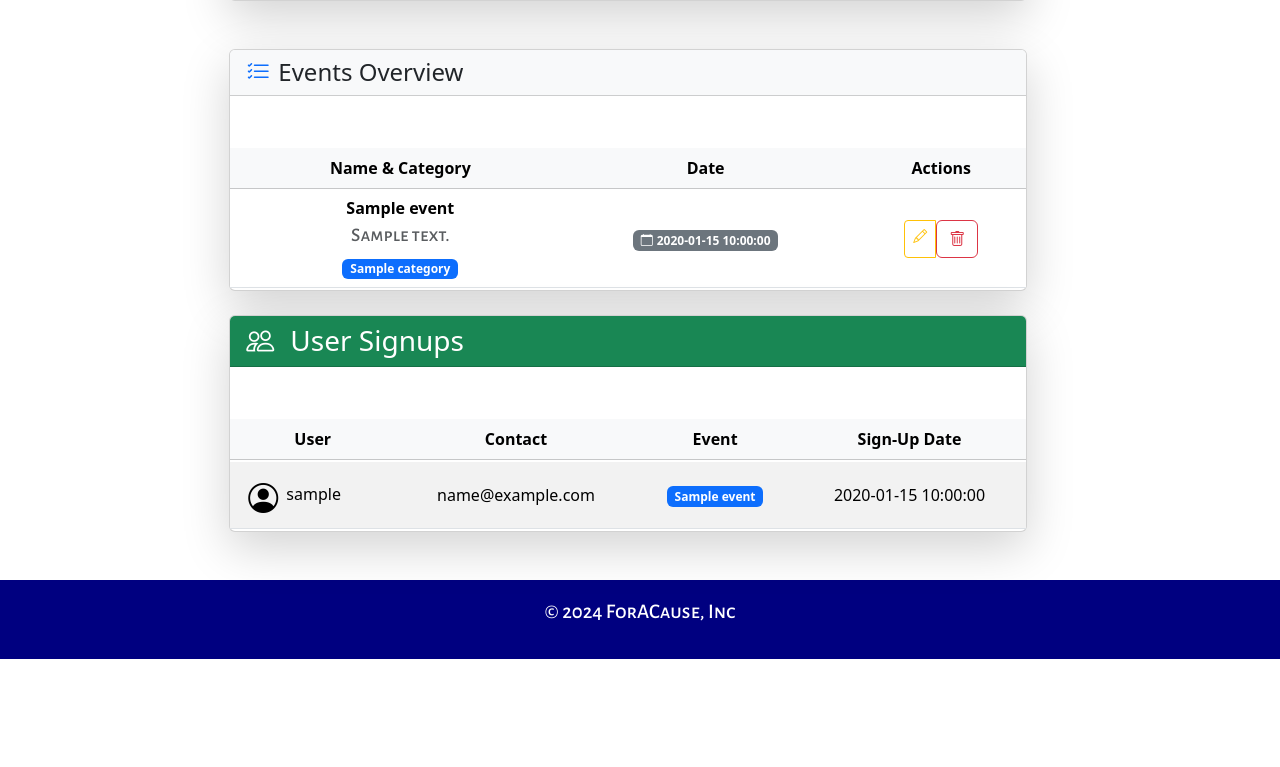
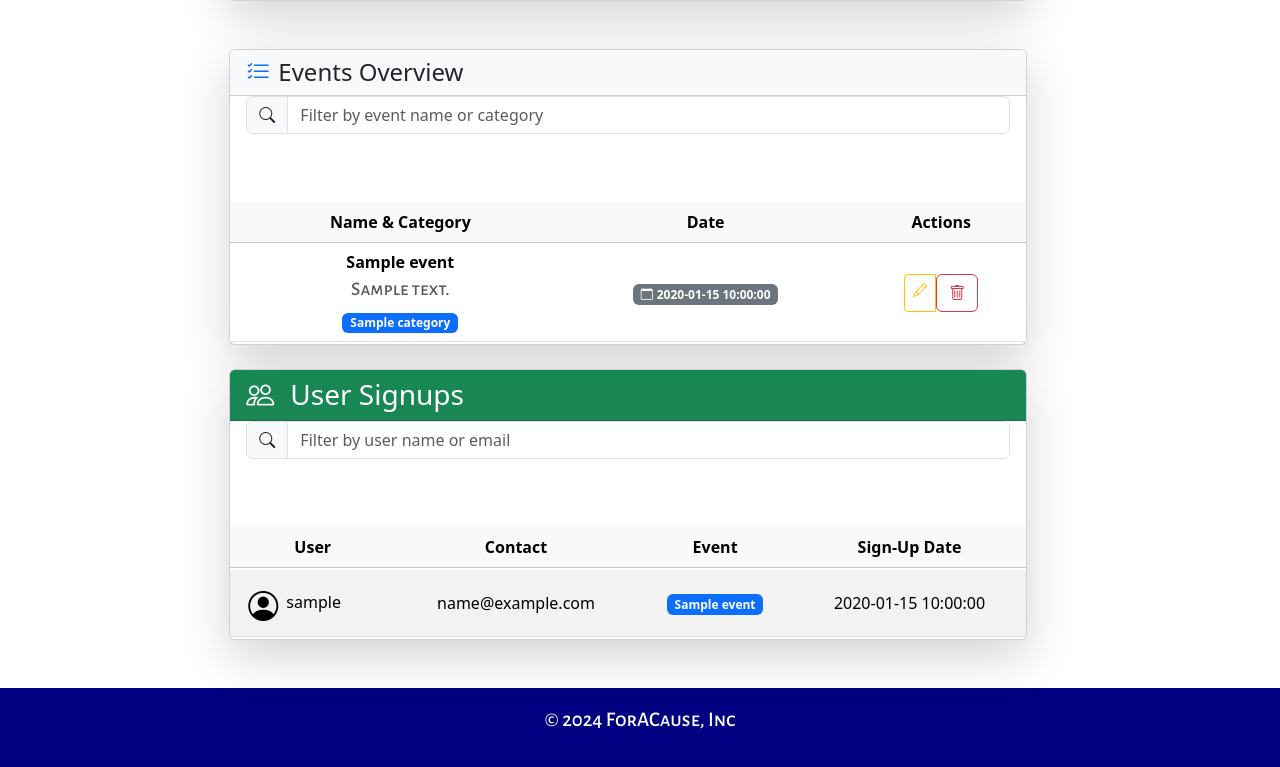
Before and after one commit to NathanNathan-web/ForACauseUpdate-main, a Python web app: template ForACause/Src/templates/create_volunteer_event.html in a window 1280 px wide. Shown: the part 597-1364 px from the top of the page. Before the commit the page ends 1256 px from the top, so only its background shows below. Run offline with Jinja, Linux system fonts and the light colour scheme; the template is opened without the code that fills it: most values are stand-ins (such as "Sample title", 1, 10 or a date in 2020); some web fonts are replaced.

Commit message:
filters done ui admin volunteer

```diff
--- a/ForACause/Src/templates/create_volunteer_event.html
+++ b/ForACause/Src/templates/create_volunteer_event.html
@@ -73,12 +73,17 @@
                         <h4 class="mb-0">
                             <i class="bi bi-list-check text-primary me-2"></i>Events Overview
                         </h4>
-                        <!-- <span class="badge bg-primary">Event Details</span> -->
                     </div>
                 </div>
                 <div class="card-body p-0">
+                    <div class="mb-3 px-3">
+                        <div class="input-group">
+                            <span class="input-group-text"><i class="bi bi-search"></i></span>
+                            <input type="text" id="eventSearch" class="form-control" placeholder="Filter by event name or category" onkeyup="filterEvents()">
+                        </div>
+                    </div>
                     <div class="table-responsive">
-                        <table class="table table-hover mb-0">
+                        <table class="table table-hover mb-0" id="eventsTable">
                             <thead class="table-light">
                                 <tr>
                                     <th class="ps-4 align-middle">Name & Category</th>
@@ -131,8 +136,14 @@
                     </h3>
                 </div>
                 <div class="card-body p-0">
+                    <div class="mb-3 px-3">
+                        <div class="input-group">
+                            <span class="input-group-text"><i class="bi bi-search"></i></span>
+                            <input type="text" id="userSearch" class="form-control" placeholder="Filter by user name or email" onkeyup="filterUsers()">
+                        </div>
+                    </div>
                     <div class="table-responsive">
-                        <table class="table table-hover table-striped mb-0">
+                        <table class="table table-hover table-striped mb-0" id="userSignupsTable">
                             <thead class="table-light">
                                 <tr>
                                     <th>User</th>
@@ -169,4 +180,48 @@
         </div>
     </div>
 </div>
+
+<script>
+function filterEvents() {
+    const input = document.getElementById('eventSearch');
+    const filter = input.value.toLowerCase();
+    const table = document.getElementById('eventsTable');
+    const tr = table.getElementsByTagName('tr');
+
+    for (let i = 1; i < tr.length; i++) {
+        const tdName = tr[i].getElementsByTagName('td')[0];
+        const tdCategory = tr[i].getElementsByTagName('td')[0].getElementsByTagName('span')[0];
+        if (tdName || tdCategory) {
+            const txtValueName = tdName.textContent || tdName.innerText;
+            const txtValueCategory = tdCategory.textContent || tdCategory.innerText;
+            if (txtValueName.toLowerCase().indexOf(filter) > -1 || txtValueCategory.toLowerCase().indexOf(filter) > -1) {
+                tr[i].style.display = "";
+            } else {
+                tr[i].style.display = "none";
+            }
+        }
+    }
+}
+
+function filterUsers() {
+    const input = document.getElementById('userSearch');
+    const filter = input.value.toLowerCase();
+    const table = document.getElementById('userSignupsTable');
+    const tr = table.getElementsByTagName('tr');
+
+    for (let i = 1; i < tr.length; i++) {
+        const tdUser  = tr[i].getElementsByTagName('td')[0];
+        const tdEmail = tr[i].getElementsByTagName('td')[1];
+        if (tdUser  || tdEmail) {
+            const txtValueUser  = tdUser .textContent || tdUser .innerText;
+            const txtValueEmail = tdEmail.textContent || tdEmail.innerText;
+            if (txtValueUser .toLowerCase().indexOf(filter) > -1 || txtValueEmail.toLowerCase().indexOf(filter) > -1) {
+                tr[i].style.display = "";
+            } else {
+                tr[i].style.display = "none";
+            }
+        }
+    }
+}
+</script>
 {% endblock %}
```
